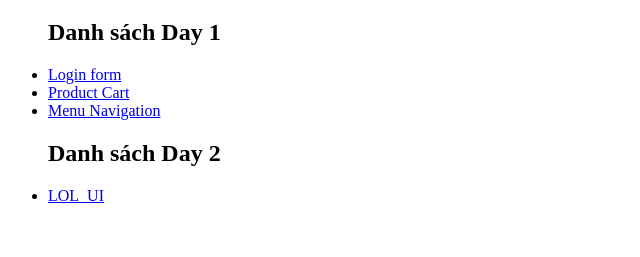
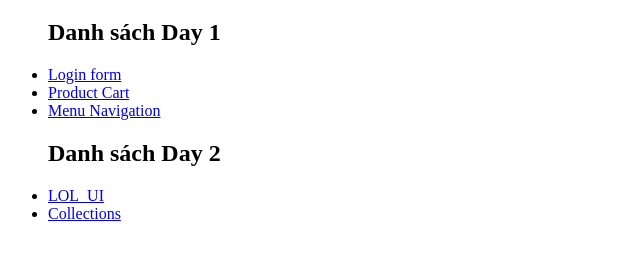
Before and after one commit to TCSon03/EduCode__OffLine, a plain HTML site: page index.html in a window 1280 px wide. Shown: the part 61-318 px from the top of the page, without its empty margins (0-640 px from the left). Drawn offline with Linux system fonts and the light colour scheme.

Commit message:
collections

```diff
--- a/index.html
+++ b/index.html
@@ -16,7 +16,7 @@
 <ul>
     <h2>Danh sách Day 2</h2>
     <li><a href="./Day_2/LOL_UI/index.html">LOL_UI</a></li>
-
+    <li><a href="./Day_2/Collections/index.html">Collections</a></li>
 </ul>
 
 <body>
```
